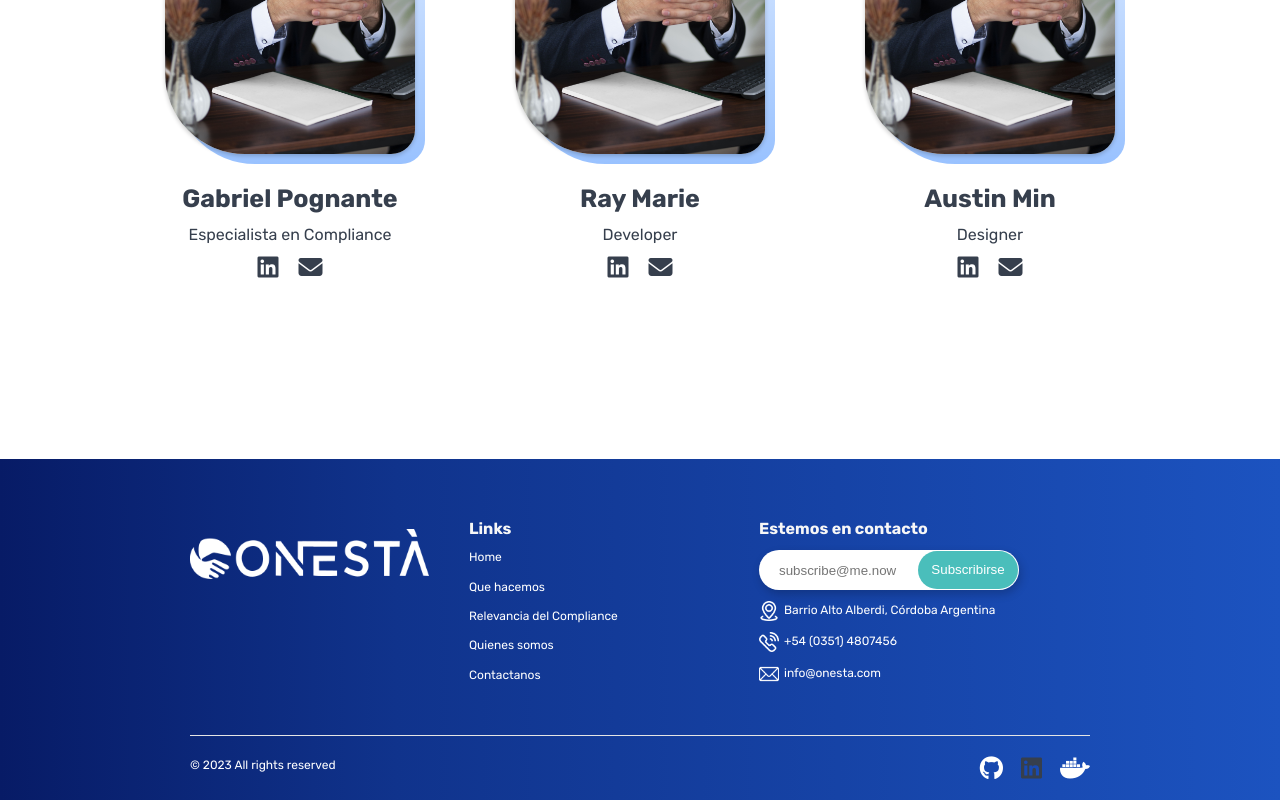
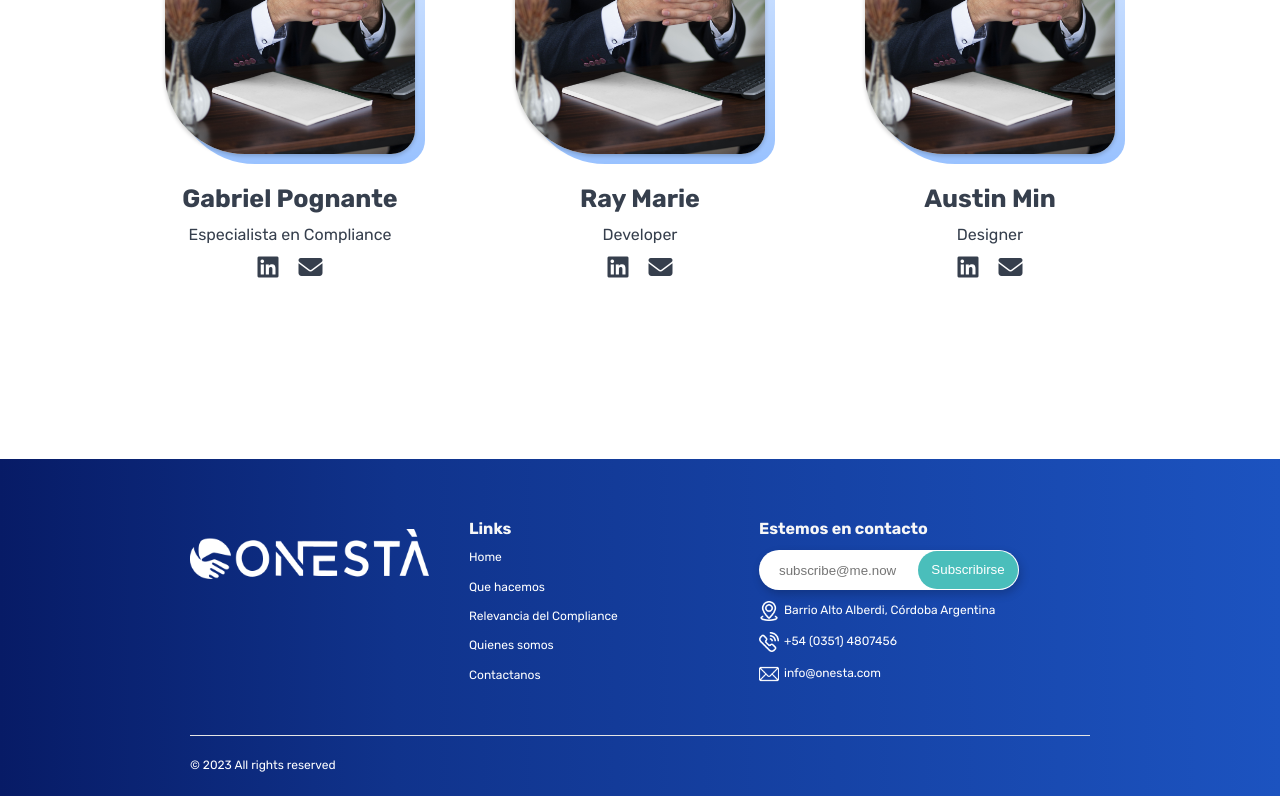
Before and after one commit to lalipognante/onestalanding-next, a Next.js app in the folder next-app/: page / in a window 1280 px wide. Shown: the part 4680-5480 px from the top of the page. Built offline with nearby package versions, Linux system fonts and the light colour scheme.

Commit message:
comment footer links

```diff
--- a/next-app/sections/Footer.jsx
+++ b/next-app/sections/Footer.jsx
@@ -63,11 +63,11 @@ function Footer() {
           <div className="legal">
             <span> © 2023 All rights reserved </span>
           </div>
-          <div className="links">
+          {/* <div className="links">
             <a className="fa-brands fa-github"></a>
             <a className="fa-brands fa-linkedin"></a>
             <a className="fa-brands fa-docker"></a>
-          </div>
+          </div> */}
         </footer>
       </section>
     </div>
```
